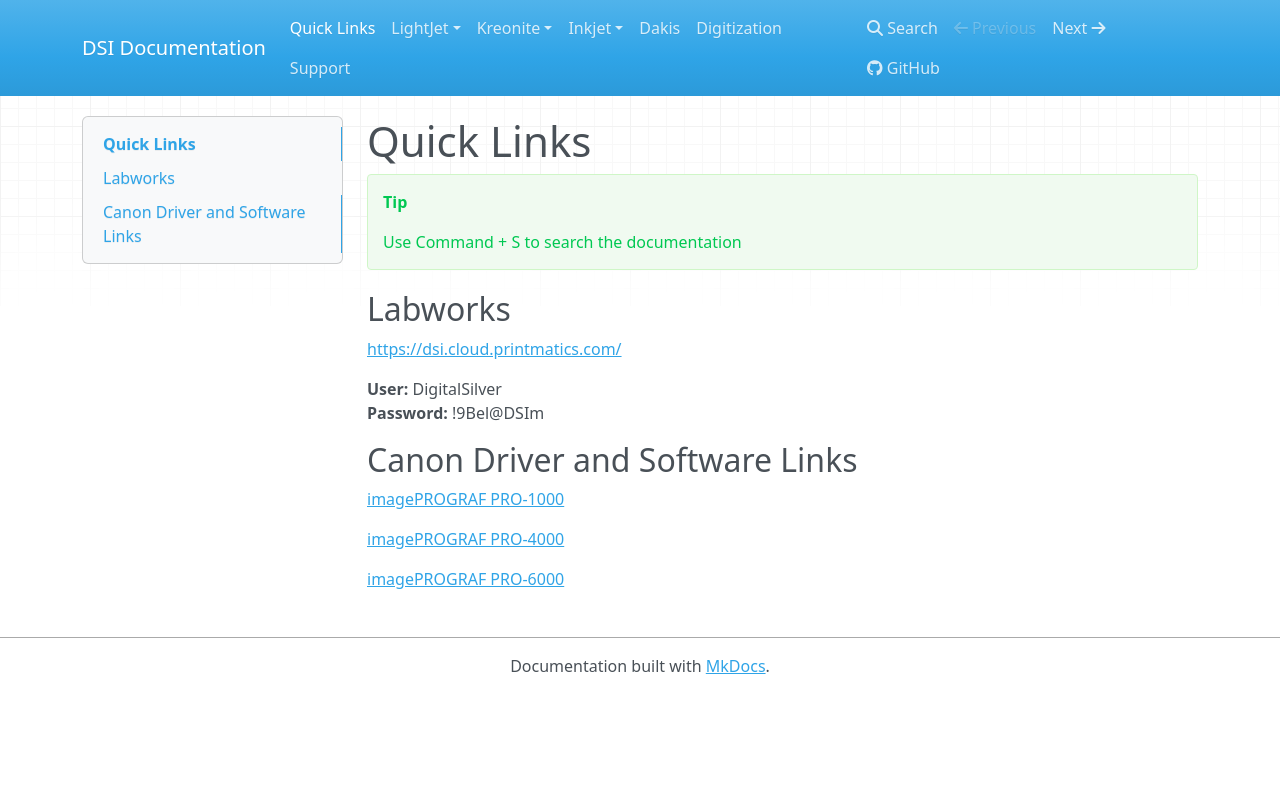
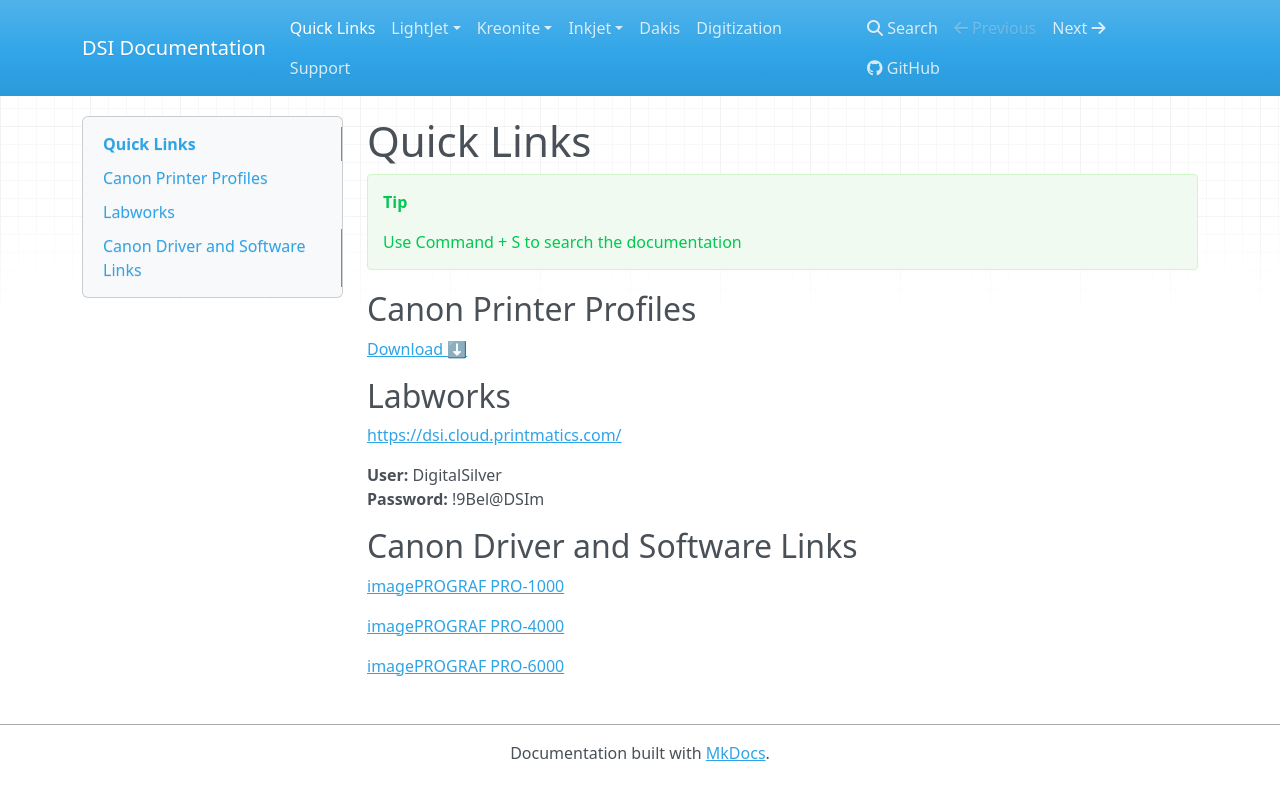
Before and after one commit to digitalsilverimaging/digitalsilverimaging.github.io, an MkDocs documentation site: the page built from docs/index.md, in a window 1280 px wide. Shown: the top 800 px of the page. Built offline with MkDocs 1.6.1, drawn with Linux system fonts in a browser that asks for light colours; nearby versions of some CDN libraries.

Commit message:
Added download links for ICC profiles

```diff
--- a/docs/index.md
+++ b/docs/index.md
@@ -1,8 +1,11 @@
 # Quick Links
 
-!!! tip
+!!! Tip
     Use Command + S to search the documentation
 
+## Canon Printer Profiles
+
+[Download ⬇️](https://github.com/digitalsilverimaging/ICC-Profiles/releases/download/v1.0/DSI.ICC.Profiles.2021.zip)
 
 ## Labworks
 
```
Also changed, not shown: docs/inkjet/index.md (+4 -0 lines).
